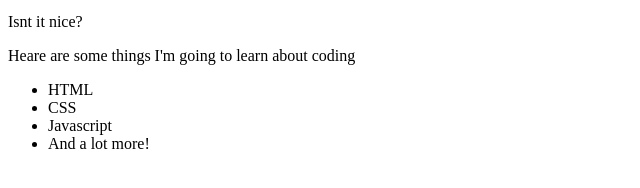
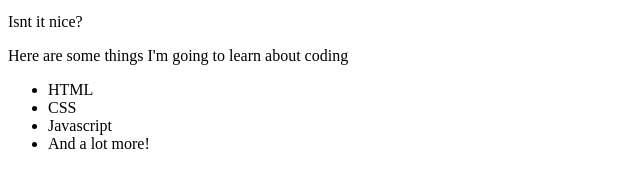
Before and after one commit to wattsjmichael/my-second-webpage, a plain HTML site: page my-first-webpage.html in a window 1280 px wide. Shown: the part 148-336 px from the top of the page, 0-640 px from the left. Drawn offline with Linux system fonts and the light colour scheme.

Commit message:
remove spacing and provide correct indentation

```diff
--- a/my-first-webpage.html
+++ b/my-first-webpage.html
@@ -4,14 +4,11 @@
   <title>Web page #1</title>
 </head>
 <body>
-
   <h1>My First Webpage</h1>
   <h2>Written with the guidance of Epicodus</h2>
-
   <p>This is my first web page!</p>
   <p>Isnt it nice?</p>
-
-<p>Heare are some things I'm going to learn about coding</p>
+  <p>Here are some things I'm going to learn about coding</p>
   <ul>
     <li>HTML</li>
     <li>CSS</li>
```
Lines whose indentation alone changed are shown as unchanged.
